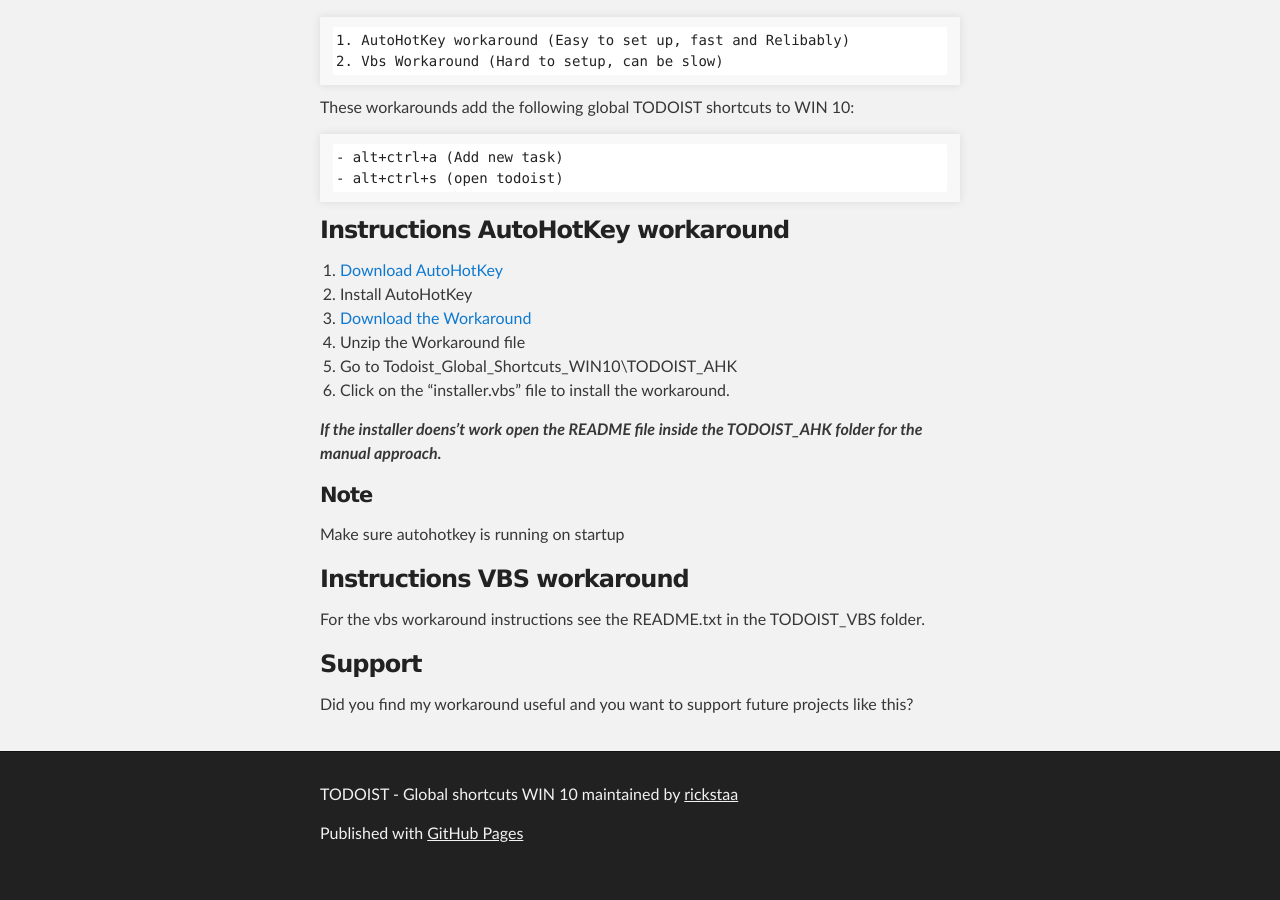
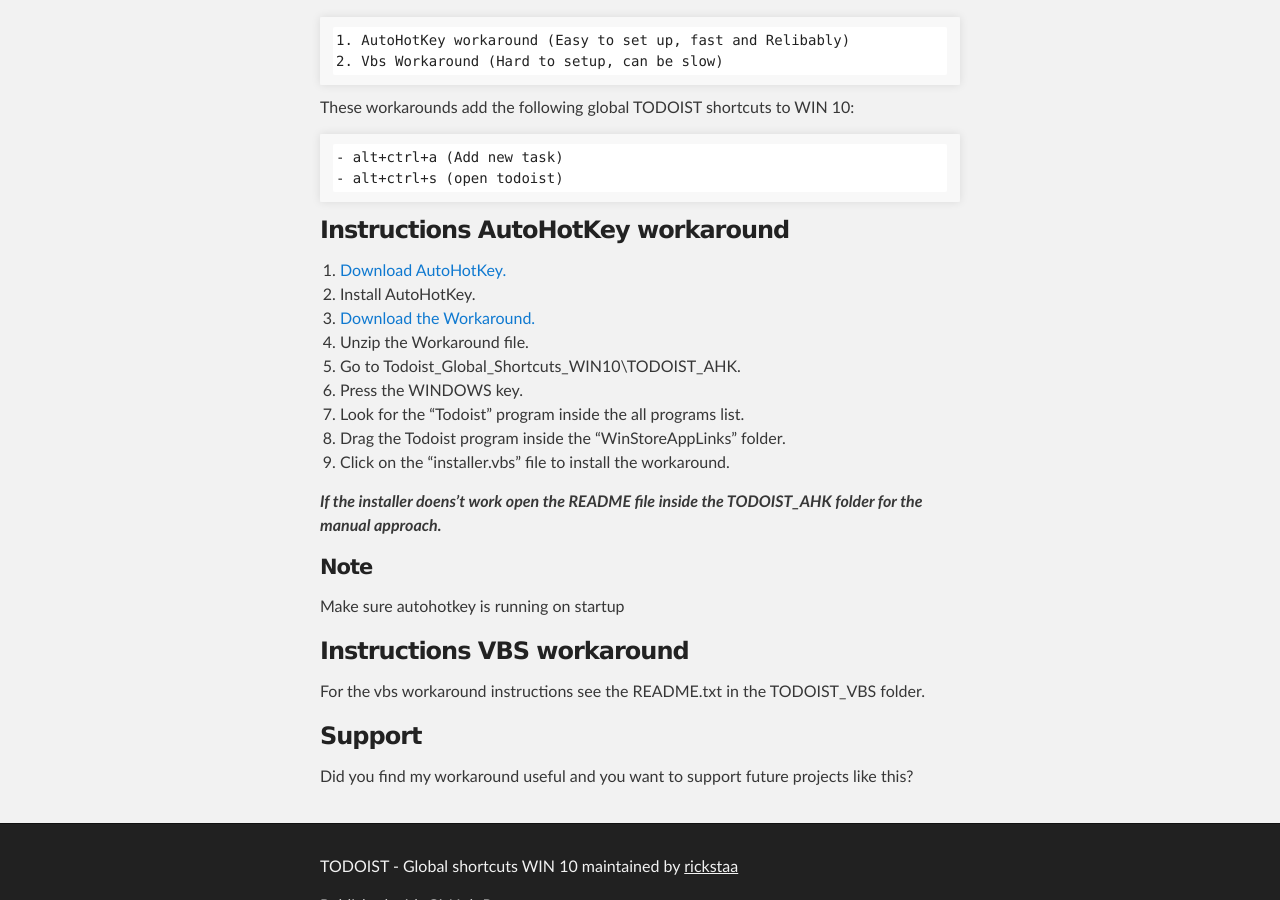
Before and after one commit to rickstaa/todoist-global-shortcuts-WIN10, a Jekyll site: the page built from index.md, in a window 1280 px wide and 900 px high, scrolled down 596 px. Built offline with Jekyll 4.4.1, drawn with Linux system fonts in a browser that asks for light colours; our own code applies the rules of GitHub Pages for plain Markdown files; a script that is not in the unit is left out.

Commit message:
Update index.md

```diff
--- a/index.md
+++ b/index.md
@@ -13,11 +13,14 @@ These workarounds add the following global TODOIST shortcuts to WIN 10:
 
 
 ### Instructions AutoHotKey workaround
-1. [Download AutoHotKey](https://autohotkey.com/)
-2. Install AutoHotKey
-3. [Download the Workaround](https://github.com/rickstaa/Todoist_Global_Shortcuts_WIN10/archive/master.zip)
-4. Unzip the Workaround file
-5. Go to Todoist_Global_Shortcuts_WIN10\TODOIST_AHK
+1. [Download AutoHotKey.](https://autohotkey.com/)
+2. Install AutoHotKey.
+3. [Download the Workaround.](https://github.com/rickstaa/Todoist_Global_Shortcuts_WIN10/archive/master.zip)
+4. Unzip the Workaround file.
+5. Go to Todoist_Global_Shortcuts_WIN10\TODOIST_AHK.
+6. Press the WINDOWS key.
+7. Look for the "Todoist" program inside the all programs list.
+8. Drag the Todoist program inside the "WinStoreAppLinks" folder.
 6. Click on the "installer.vbs" file to install the workaround.
 
 _**If the installer doens't work open the README file inside the TODOIST_AHK folder for the manual approach.**_
```
